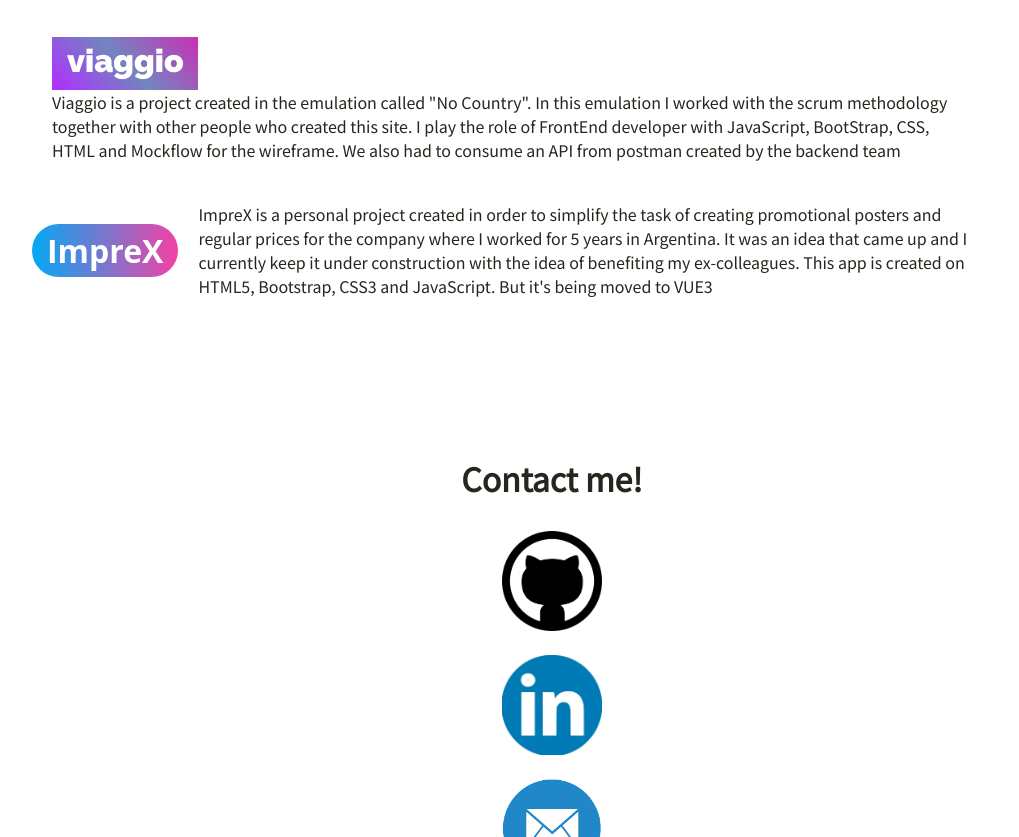
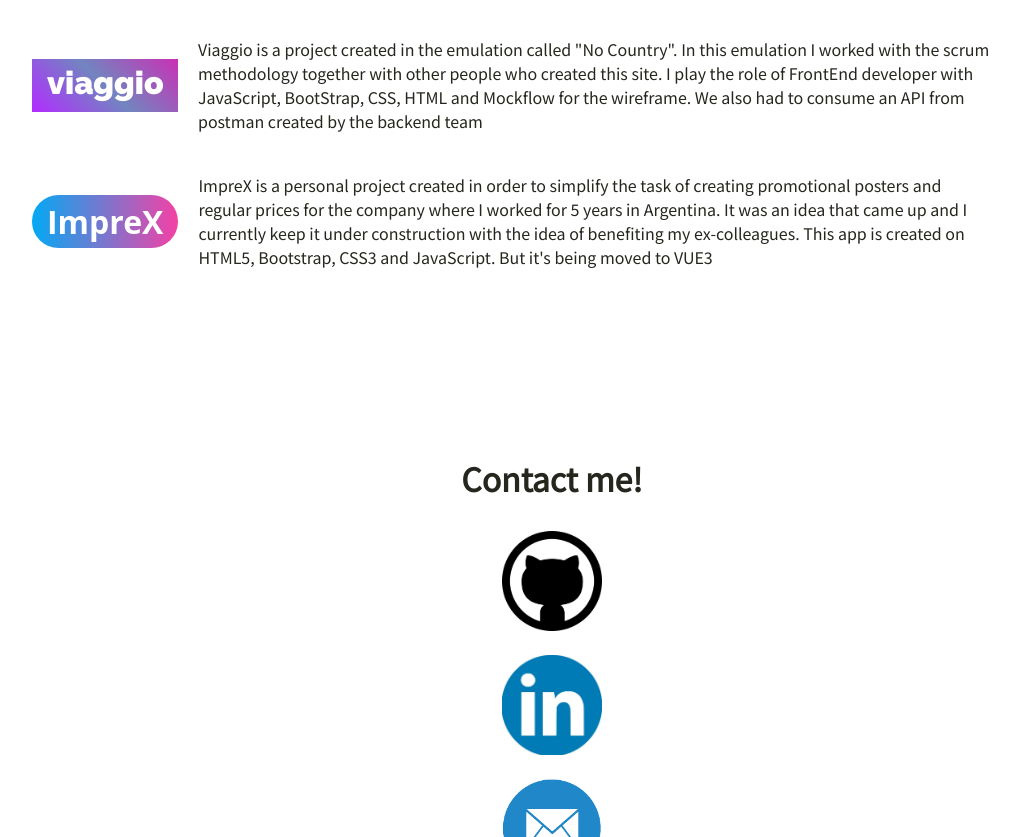
Before and after one commit to alanwicz/porfotlio, a plain HTML site: page index.html in a window 1280 px wide. Shown: the part 2159-2996 px from the top of the page, without its empty margins (88-1107 px from the left). Drawn offline with Linux system fonts and the light colour scheme; a web font is replaced by a local one.

Commit message:
Update index.html

```diff
--- a/index.html
+++ b/index.html
@@ -73,11 +73,12 @@
     </div>
 
     <div id="Viaggio">
-        <div> <a href="https://viaggio-c859tmern.netlify.app/index.html"><h3 style="
+        <a href="https://viaggio-c859tmern.netlify.app/index.html"><h3 style="
     width: 116.406;
     height: 43px;
     width: 116px;
 ">viaggio</h3></a>
+        <div>
 
         <p>Viaggio is a project created in the emulation called "No Country". In this emulation I worked with the scrum methodology together with other people who created this site. I play the role of FrontEnd developer with JavaScript, BootStrap, CSS, HTML and Mockflow for the wireframe. We also had to consume an API from postman created by the backend team </p></div>
     </div>
```
